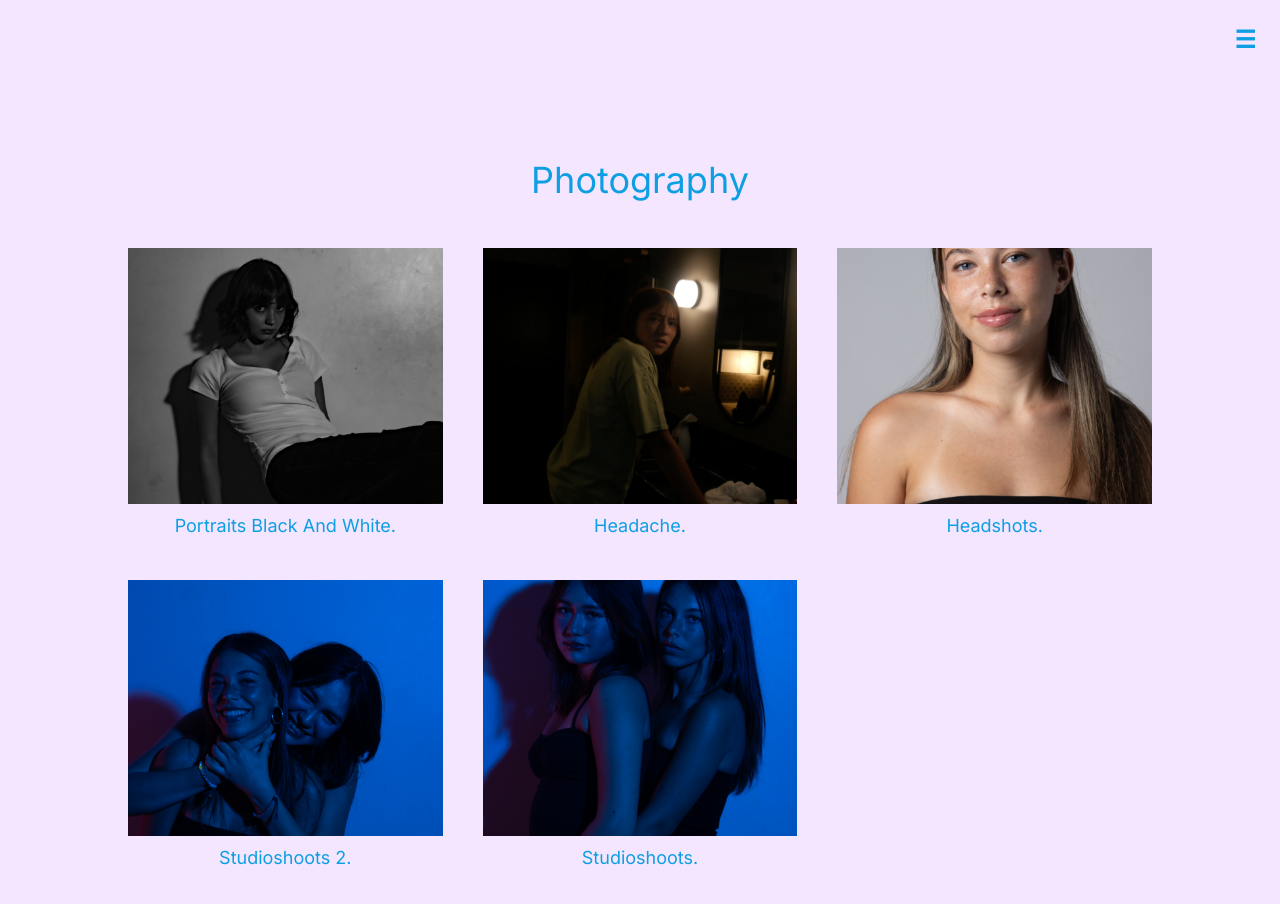
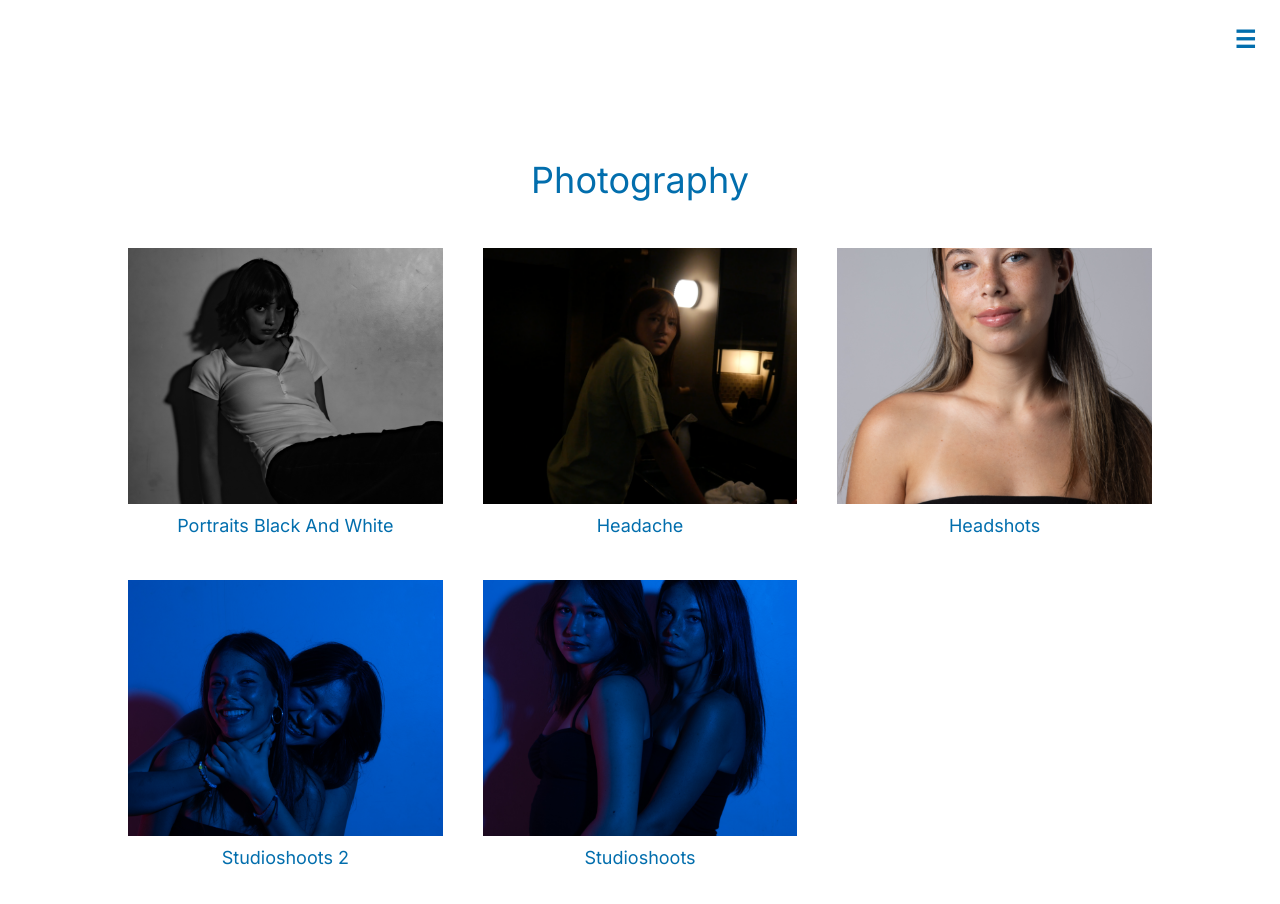
Before and after one commit to juliettemangon2/chrisfitzgerald-site, a React (Create React App) app: page /#/photography in a window 1280 px wide. Shown: the top 904 px of the page. Built offline with nearby package versions, Linux system fonts and the light colour scheme.

Commit message:
Update PhotographyPage.jsx

```diff
--- a/src/PhotographyPage.jsx
+++ b/src/PhotographyPage.jsx
@@ -20,7 +20,7 @@ const projects = Object.entries(
   }, {})
 ).map(([id, images]) => ({
   id,
-  title: id.replace(/[-_]/g, ' ').replace(/\b\w/g, (c) => c.toUpperCase()) + ".",
+  title: id.replace(/[-_]/g, ' ').replace(/\b\w/g, (c) => c.toUpperCase()),
   cover: images[0],
   images,
 }));
@@ -30,8 +30,7 @@ export default function PhotographyPage() {
   const navigate = useNavigate();
 
   return (
-    <div className="relative min-h-screen bg-[#f4e6ff] text-[#0e9fe3] font-sans overflow-hidden px-6 sm:px-20 py-12">
-      {/* Menu Button */}
+    <div className="relative min-h-screen bg-white text-[#026ead] font-sans overflow-hidden px-6 sm:px-20 py-12">
       <div className="absolute top-6 right-6 z-20">
         <button
           className="text-2xl font-bold"
@@ -41,7 +40,6 @@ export default function PhotographyPage() {
         </button>
       </div>
 
-      {/* Sidebar */}
       <AnimatePresence>
         {menuOpen && (
           <motion.div
@@ -49,12 +47,12 @@ export default function PhotographyPage() {
             animate={{ x: 0 }}
             exit={{ x: "100%" }}
             transition={{ duration: 0.4 }}
-            className="fixed top-0 right-0 w-full sm:w-72 h-full bg-[#ffab4a] text-[#0e9fe3] z-30 p-8 flex flex-col items-start gap-10"
+            className="fixed top-0 right-0 w-full sm:w-72 h-full bg-white text-[#026ead] z-30 p-8 flex flex-col items-start gap-10"
           >
-            <div>
+            <Link to="/" className="leading-tight space-y-0">
               <h2 className="text-3xl font-bold">Chris</h2>
-              <h2 className="text-3xl font-bold">Fitzgerald.</h2>
-            </div>
+              <h2 className="text-3xl font-bold -mt-2">Fitzgerald.</h2>
+            </Link>
             <div className="flex flex-col gap-6 mt-4">
               <Link to="/about" className="text-2xl font-medium">About</Link>
               <Link to="/photography" className="text-2xl font-medium">Photography</Link>
```
